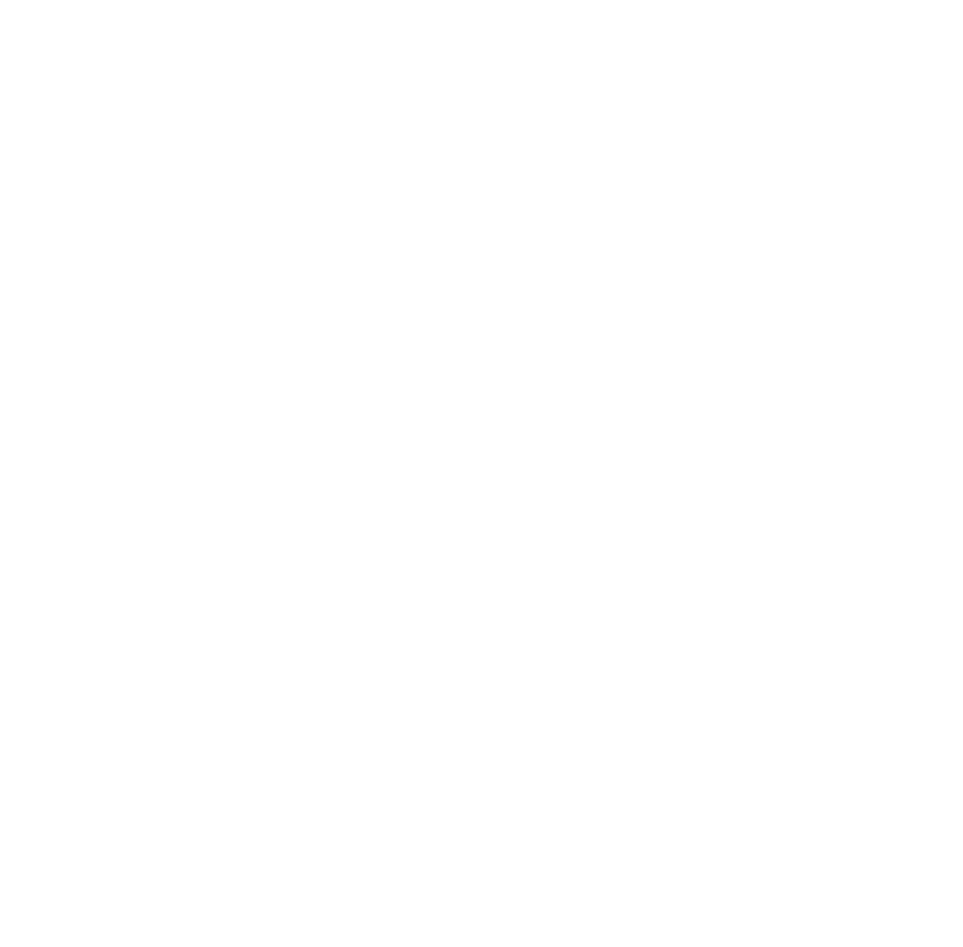
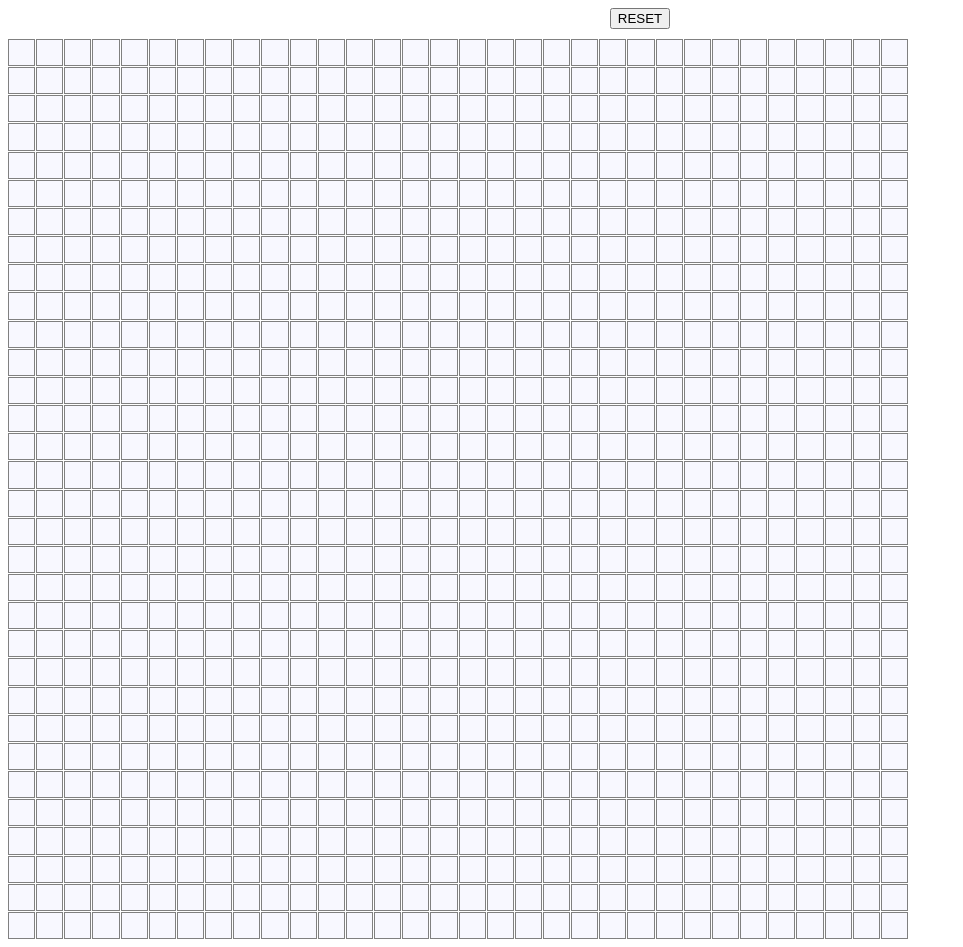
Before and after one commit to mfrattini7/odin-etch-a-sketch, a plain HTML site: page index.html in a window 1280 px wide. Shown: the whole page, without its empty margins (0-963 px from the left). Before the commit the page ends 800 px from the top, so only its background shows below. Drawn offline with Linux system fonts and the light colour scheme.

Commit message:
solved etch-a-sketch

```diff
--- a/index.html
+++ b/index.html
@@ -2,12 +2,16 @@
 <html lang="en">
 <head>
     <meta charset="UTF-8">
+    <meta http-equiv="X-UA-Compatible" content="IE=edge">
     <meta name="viewport" content="width=device-width, initial-scale=1.0">
     <link rel="stylesheet" href="style.css">
     <title>Etch-a-Sketch</title>
 </head>
 <body>
-
+    <div id="reset-div">
+        <button id="reset-btn">RESET</button>
+    </div>
+    <div id="grid"></div>
     <script src="script.js"></script>
 </body>
 </html>
--- a/script.js
+++ b/script.js
@@ -0,0 +1,28 @@
+const SIZE = 32;
+
+const root = document.getElementById("grid");
+root.style.gridTemplateColumns = `repeat(${SIZE}, 1fr)`;
+
+const resetBtn = document.getElementById("reset-btn");
+resetBtn.addEventListener("click", reset)
+
+function createCell(row, col) {
+    let cell = document.createElement("div");
+    cell.classList.add("cell");
+    cell.addEventListener("mouseenter", (event) => {
+        event.target.classList.add("painted");
+        console.log("paint!")
+    })
+    root.appendChild(cell);
+}
+
+function reset() {
+    let cells = document.querySelectorAll(".cell");
+    cells.forEach((cell) => cell.classList.remove("painted"));
+}
+
+for (let row = 1; row <= SIZE; row++) {
+    for (let col = 1; col <= SIZE; col++) {
+        createCell(row, col);
+    }
+}
--- a/style.css
+++ b/style.css
@@ -0,0 +1,24 @@
+#reset-div {
+    margin-bottom: 10px;
+}
+
+#reset-btn {
+    display: block;
+    margin: auto;
+}
+
+#grid {
+    display: grid;
+    gap: 1px;
+    height: 900px;
+    width: 900px;
+}
+
+.cell {
+    background-color: ghostwhite;
+    border: 1px solid grey;
+}
+
+.painted {
+    background-color: black;
+}
```
